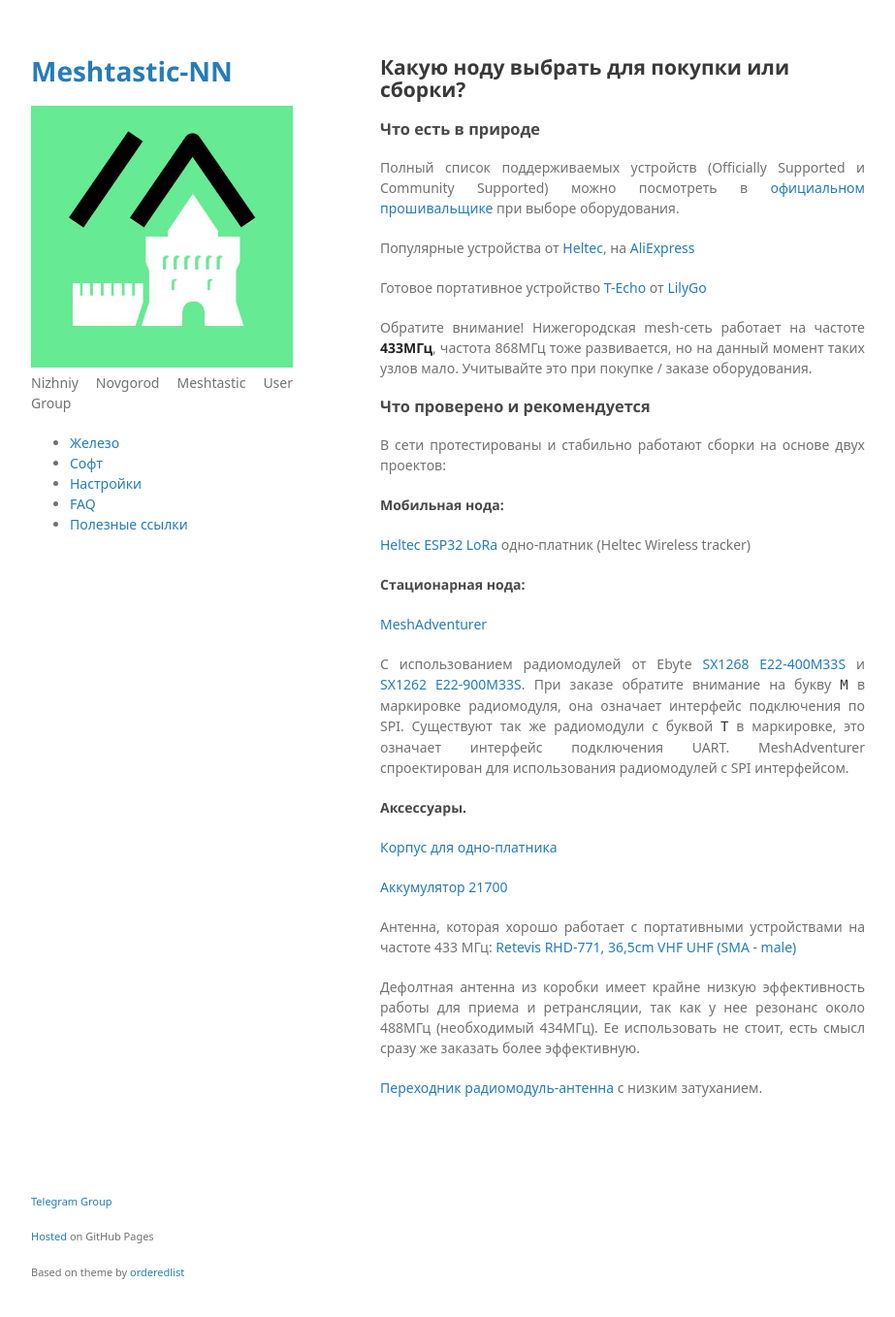
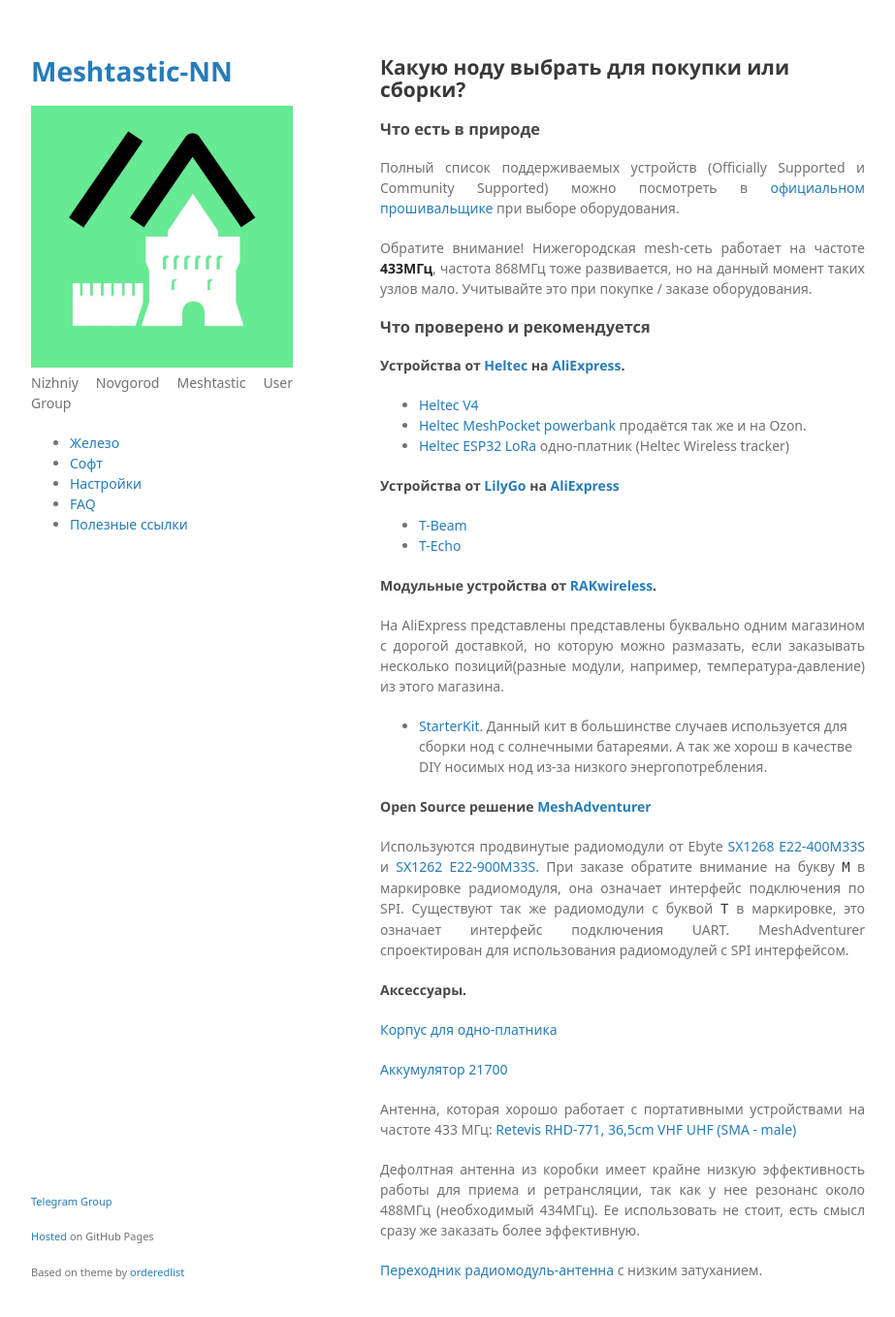
Before and after one commit to meshtastic-nnov/meshtastic-nnov.github.io, a Jekyll site: the page built from hardware.md, in a window 1280 px wide and 1390 px high. Shown: the top 1358 px of the window at 97% size, without its empty margins (178-1101 px from the left). Built offline with Jekyll 4.4.1, drawn with Linux system fonts in a browser that asks for light colours; some web fonts are replaced; a script that is not in the unit is left out; our own code applies the rules of GitHub Pages for plain Markdown files.

Commit message:
Add more hardware variants

```diff
--- a/hardware.md
+++ b/hardware.md
@@ -8,27 +8,32 @@ permalink: hardware
 
 Полный список поддерживаемых устройств (Officially Supported и Community Supported) можно посмотреть в [официальном прошивальщике](https://flasher.meshtastic.org/) при выборе оборудования.
 
-
-Популярные устройства от [Heltec](https://heltec.org/product-category/lora/meshtastic/), на [AliExpress](https://aliexpress.ru/wholesale?SearchText=heltec+meshtastic)
-
-Готовое портативное устройство [T-Echo](https://lilygo.cc/products/t-echo-meshtastic) от [LilyGo](https://lilygo.cc/collections/lilygo-with-meshtastic)
-
 Обратите внимание! Нижегородская mesh-сеть работает на частоте **433МГц**, частота 868МГц тоже развивается, но на данный момент таких узлов мало.
 Учитывайте это при покупке / заказе оборудования.
 
 ### Что проверено и рекомендуется
 
-В сети протестированы и стабильно работают сборки на основе двух проектов:
+#### Устройства от [Heltec](https://heltec.org/product-category/lora/meshtastic/) на [AliExpress](https://aliexpress.ru/wholesale?SearchText=heltec+meshtastic).
 
-#### Мобильная нода:
+* [Heltec V4](https://ali.click/kmulqw)
+* [Heltec MeshPocket powerbank](https://heltec.org/meshpocket) продаётся так же и на Ozon.
+* [Heltec ESP32 LoRa](https://sl.aliexpress.ru/p?key=TzWbV41) одно-платник (Heltec Wireless tracker)
 
-[Heltec ESP32 LoRa](https://sl.aliexpress.ru/p?key=TzWbV41) одно-платник (Heltec Wireless tracker)
+#### Устройства от [LilyGo](https://lilygo.cc/collections/lilygo-with-meshtastic) на [AliExpress](https://aliexpress.ru/store/2090076)
 
-#### Стационарная нода:
+* [T-Beam](https://ali.click/5gulqb)
+* [T-Echo](https://lilygo.cc/products/t-echo-meshtastic)
 
-[MeshAdventurer](https://github.com/chrismyers2000/MeshAdventurer)
+#### Модульные устройства от [RAKwireless](https://www.rakwireless.com/en-us/products/wisblock).
 
-С использованием радиомодулей от Ebyte [SX1268 E22-400M33S](https://www.cdebyte.com/products/E22-400M33S) и [SX1262 E22-900M33S](https://www.cdebyte.com/products/E22-900M33S).
+На AliExpress представлены представлены буквально одним магазином с дорогой доставкой, но которую можно размазать,
+если заказывать несколько позиций(разные модули, например, температура-давление) из этого магазина.
+
+* [StarterKit](https://ali.click/kdvlqo). Данный кит в большинстве случаев используется для сборки нод с солнечными батареями. А так же хорош в качестве DIY носимых нод из-за низкого энергопотребления.
+
+#### Open Source решениe [MeshAdventurer](https://github.com/chrismyers2000/MeshAdventurer)
+
+Используются продвинутые радиомодули от Ebyte [SX1268 E22-400M33S](https://www.cdebyte.com/products/E22-400M33S) и [SX1262 E22-900M33S](https://www.cdebyte.com/products/E22-900M33S).
 При заказе обратите внимание на букву `M` в маркировке радиомодуля, она означает интерфейс подключения по SPI.
 Существуют так же радиомодули c буквой `T` в маркировке, это означает интерфейс подключения UART.
 MeshAdventurer спроектирован для использования радиомодулей с SPI интерфейсом.
```
